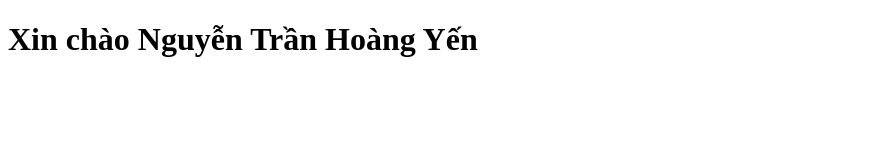
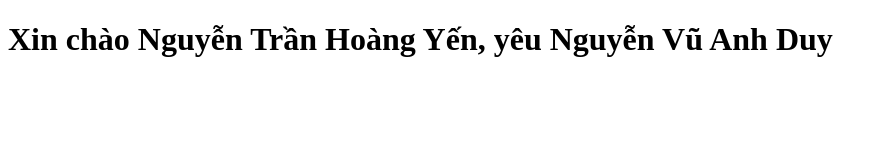
Before and after one commit to duyuitk16/test_git, a plain HTML site: page about.html in a window 1280 px wide. Shown: the whole page, without its empty margins (0-887 px from the left). Drawn offline with Linux system fonts and the light colour scheme.

Commit message:
Update about.html

```diff
--- a/about.html
+++ b/about.html
@@ -9,7 +9,7 @@
 </head>
 
 <body>
-    <h1>Xin chào Nguyễn Trần Hoàng Yến</h1>
+    <h1>Xin chào Nguyễn Trần Hoàng Yến, yêu Nguyễn Vũ Anh Duy</h1>
 </body>
 
 </html>
```
